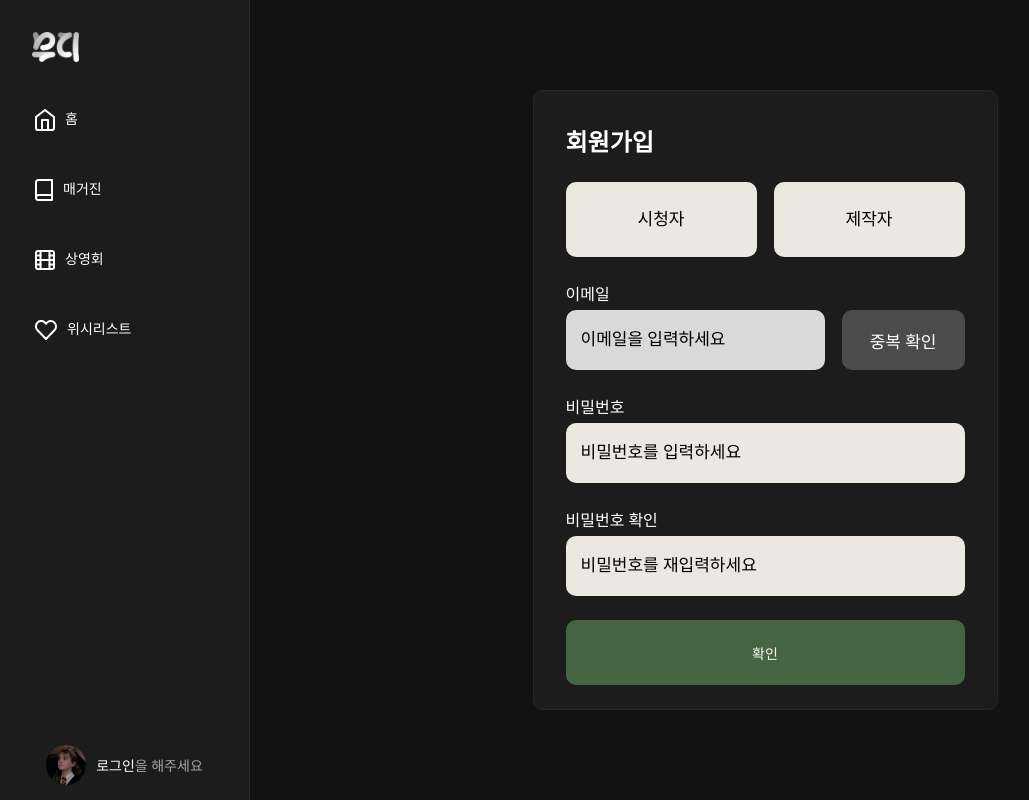
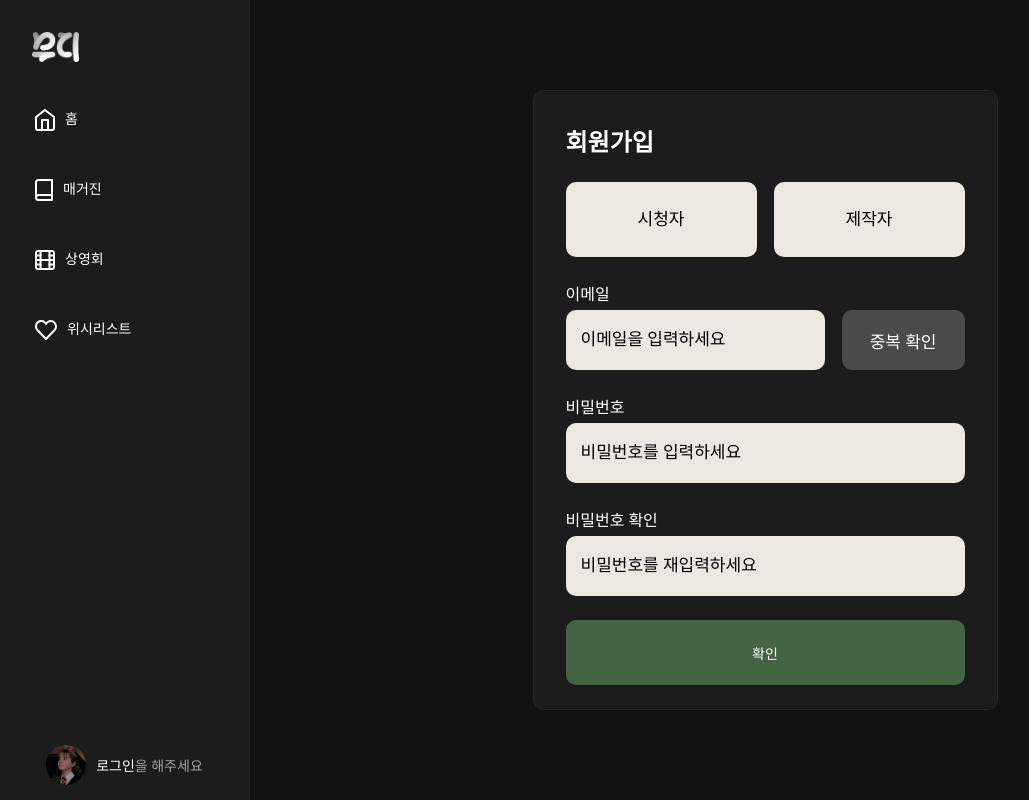
Before and after one commit to kimseowoo03/mudi, a React (Create React App) app: page /register in a window 1280 px wide. Shown: the whole page, without its empty margins (0-1029 px from the left). Built offline with nearby package versions, Linux system fonts and the light colour scheme; no server answers; a web font is replaced by a local one.

Commit message:
Style: form 자동완성 속성 off -> on, input 색 변경

```diff
--- a/src/components/UserRegister.js
+++ b/src/components/UserRegister.js
@@ -43,7 +43,7 @@ const UserRegister = () => {
           <img src={backArrowIcon} alt="backArrowIcon" />
         </div>
         <h2>회원가입</h2>
-        <form onSubmit={submitHandler} autoComplete="off">
+        <form onSubmit={submitHandler}>
           <div className={style.membership_type}>
             <input
               id="viewer"
--- a/src/styles/UserRegister.module.scss
+++ b/src/styles/UserRegister.module.scss
@@ -66,7 +66,7 @@
     }
 
     input[type=email] {
-      background: #d9d9d9;
+      background: #ebe7e1;
     }
     button[type=button] {
       background: #4b4b4b;
```
